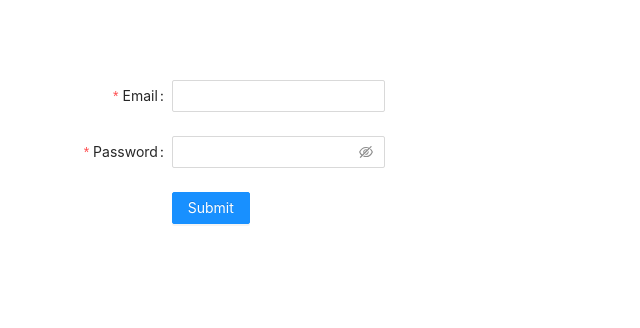
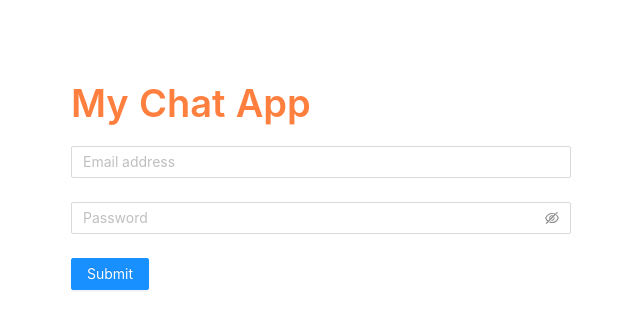
Before and after one commit to EvelinSzabados/React-Chat-App-with-Typescript, a React (Create React App) app: page / in a window 1280 px wide. Shown: the top 328 px of the page, without its empty margins (319-959 px from the left). Built offline with nearby package versions, Linux system fonts and the light colour scheme.

Commit message:
Add header for login page

```diff
--- a/src/Login/Login.tsx
+++ b/src/Login/Login.tsx
@@ -1,40 +1,38 @@
 import React from 'react'
 import { Form, Input, Button } from 'antd';
 import styled from '@emotion/styled';
-import { Layout } from 'antd';
+import { Layout, Typography } from 'antd';
 
 const Container = styled.div({
     margin: '5rem auto',
-    width: '40%',
+    width: '500px',
+
 })
 
 
 export default function Login() {
-    const onFinish = (values: string) => {
+    const { Title } = Typography;
+    const onFinish = (values: { email: string, password: string }) => {
         console.log('Success:', values);
-    };
-
-    const onFinishFailed = (errorInfo: any) => {
-        console.log('Failed:', errorInfo);
     };
     return (
         <Layout style={{ backgroundColor: 'white' }}>
             <Container>
-                <Form {...{ labelCol: { span: 5 }, wrapperCol: { span: 10 }, }}
+                <Title style={{ color: '#ff7f3f' }}>My Chat App</Title>
+                <Form
                     initialValues={{}}
-                    onFinish={onFinish}
-                    onFinishFailed={onFinishFailed}>
-                    <Form.Item label="Email" name="email"
+                    onFinish={onFinish}>
+                    <Form.Item name="email"
                         rules={[{ required: true, message: 'Please enter your email!' }]}>
-                        <Input type="email" />
+                        <Input type="email" autoComplete="off" placeholder="Email address" />
                     </Form.Item>
 
-                    <Form.Item label="Password" name="password"
+                    <Form.Item name="password"
                         rules={[{ required: true, message: 'Please enter your password!' }]}>
-                        <Input.Password />
+                        <Input.Password placeholder="Password" />
                     </Form.Item>
 
-                    <Form.Item {...{ wrapperCol: { offset: 5, span: 10 }, }}>
+                    <Form.Item >
                         <Button type="primary" htmlType="submit">Submit</Button>
                     </Form.Item>
                 </Form>
```
